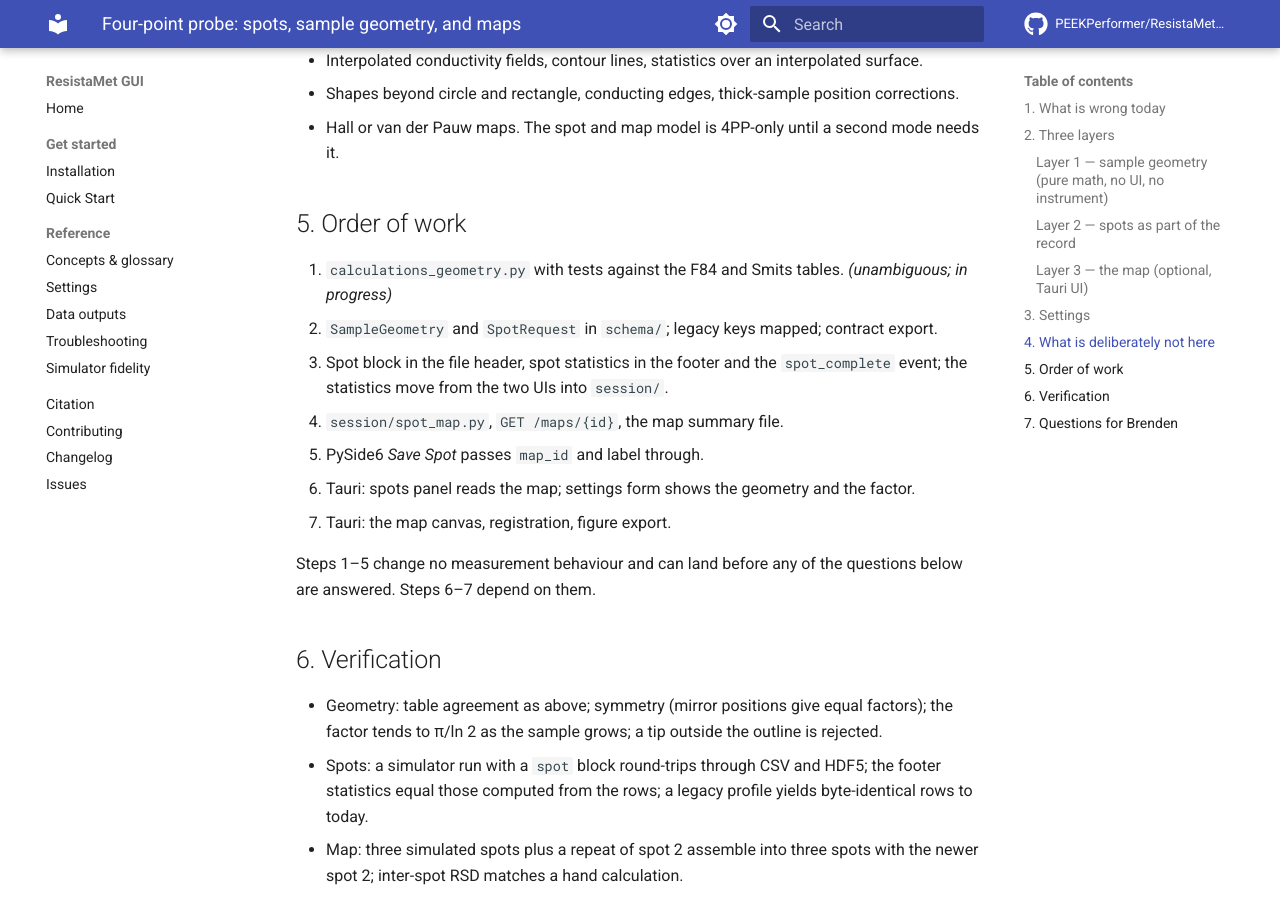
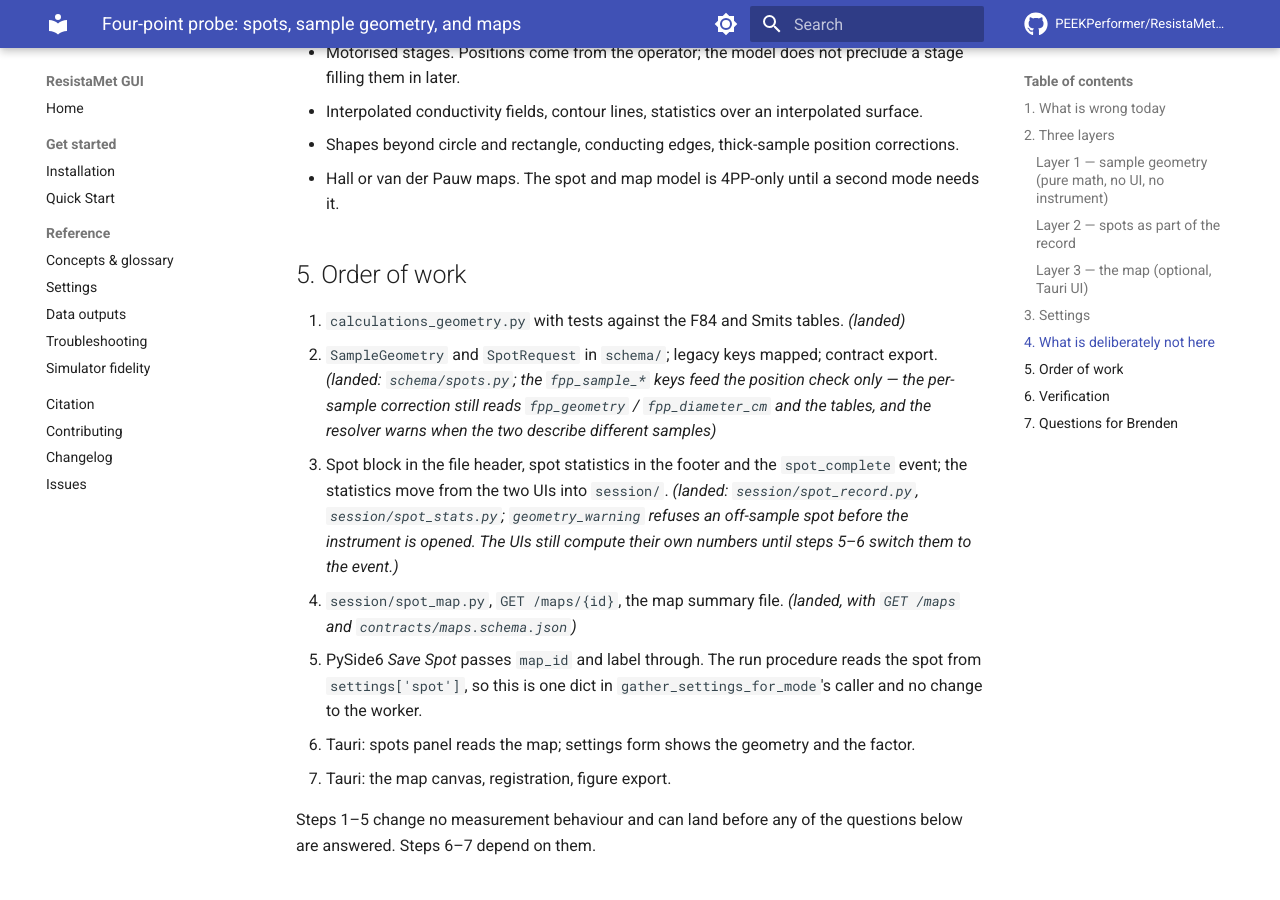
Before and after one commit to PEEKPerformer/ResistaMet-GUI, an MkDocs documentation site: the page built from docs/design/four_point_probe_spots.md, in a window 1280 px wide and 900 px high, scrolled down 5497 px. Built offline with MkDocs 1.6.1 and Material for MkDocs 9.7.7, drawn with Linux system fonts in a browser that asks for light colours; comment, search, counter and statistics services are not loaded; some of the changed text lies outside the part shown.

Commit message:
Record which steps of the 4PP spots design landed
Steps 1 to 4 are in: geometry math, schema, the spot in the file and
the events, and the map with its API. Say so in the status line and
beside each step, with the two things a reader of the code would
otherwise have to discover: the new outline keys feed only the position
check, and 'apply' is not accepted until question 1 is answered.

```diff
--- a/docs/design/four_point_probe_spots.md
+++ b/docs/design/four_point_probe_spots.md
@@ -1,7 +1,10 @@
 # Four-point probe: spots, sample geometry, and maps
 
-**Status:** design, 2026-09-19. Layer 1 (geometry math) and the file-level
-half of layer 2 are being built now; the rest waits on the questions in §7.
+**Status:** design, 2026-09-19. Steps 1–4 of §5 have landed: the geometry
+math, the schema, the spot in the file and the events, and the map with its
+API. Step 5 (PySide6) is next and needs no answers; steps 6–7 wait on the
+questions in §7. The position-aware correction is reported, never applied:
+the schema accepts only `warn` until question 1 is answered.
 **Depends on:** `tauri_backend_split.md` (run layer, events, contract)
 
 ## 1. What is wrong today
@@ -224,14 +227,23 @@
 ## 5. Order of work
 
 1. `calculations_geometry.py` with tests against the F84 and Smits tables.
-   *(unambiguous; in progress)*
+   *(landed)*
 2. `SampleGeometry` and `SpotRequest` in `schema/`; legacy keys mapped;
-   contract export.
+   contract export. *(landed: `schema/spots.py`; the `fpp_sample_*` keys feed
+   the position check only — the per-sample correction still reads
+   `fpp_geometry` / `fpp_diameter_cm` and the tables, and the resolver warns
+   when the two describe different samples)*
 3. Spot block in the file header, spot statistics in the footer and the
    `spot_complete` event; the statistics move from the two UIs into
-   `session/`.
-4. `session/spot_map.py`, `GET /maps/{id}`, the map summary file.
-5. PySide6 *Save Spot* passes `map_id` and label through.
+   `session/`. *(landed: `session/spot_record.py`, `session/spot_stats.py`;
+   `geometry_warning` refuses an off-sample spot before the instrument is
+   opened. The UIs still compute their own numbers until steps 5–6 switch
+   them to the event.)*
+4. `session/spot_map.py`, `GET /maps/{id}`, the map summary file. *(landed,
+   with `GET /maps` and `contracts/maps.schema.json`)*
+5. PySide6 *Save Spot* passes `map_id` and label through. The run procedure
+   reads the spot from `settings['spot']`, so this is one dict in
+   `gather_settings_for_mode`'s caller and no change to the worker.
 6. Tauri: spots panel reads the map; settings form shows the geometry and
    the factor.
 7. Tauri: the map canvas, registration, figure export.
```
